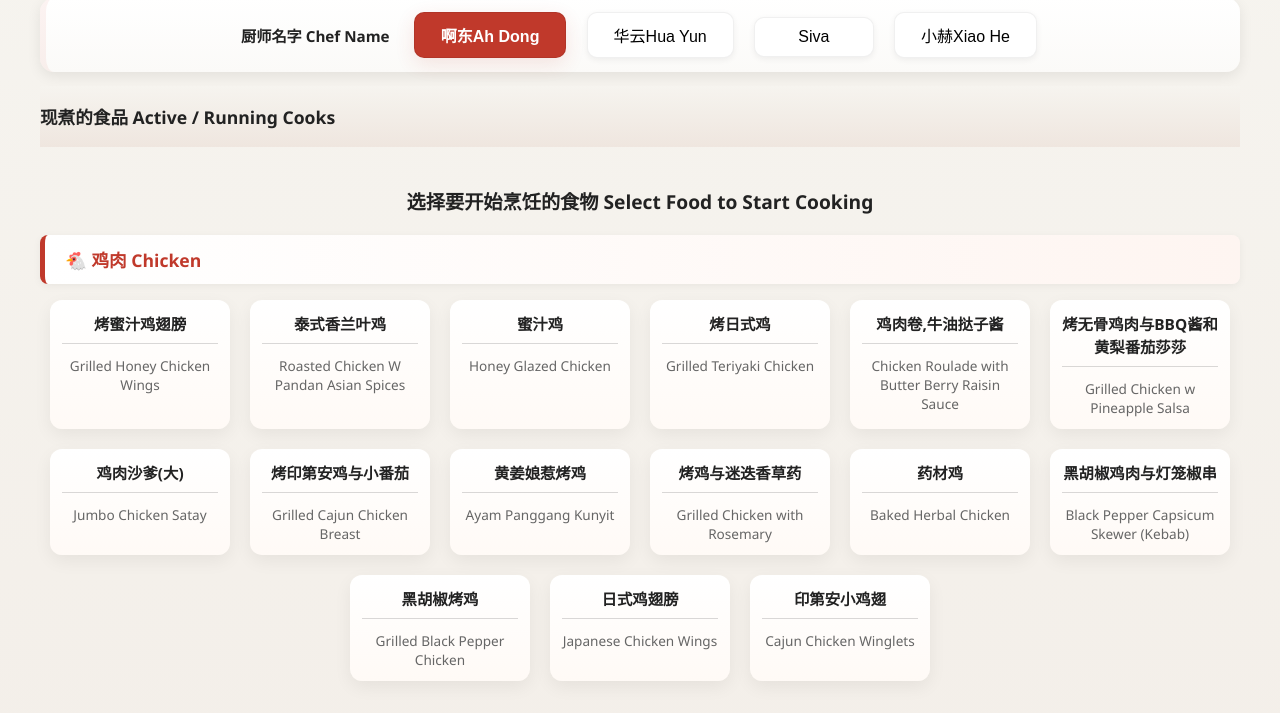
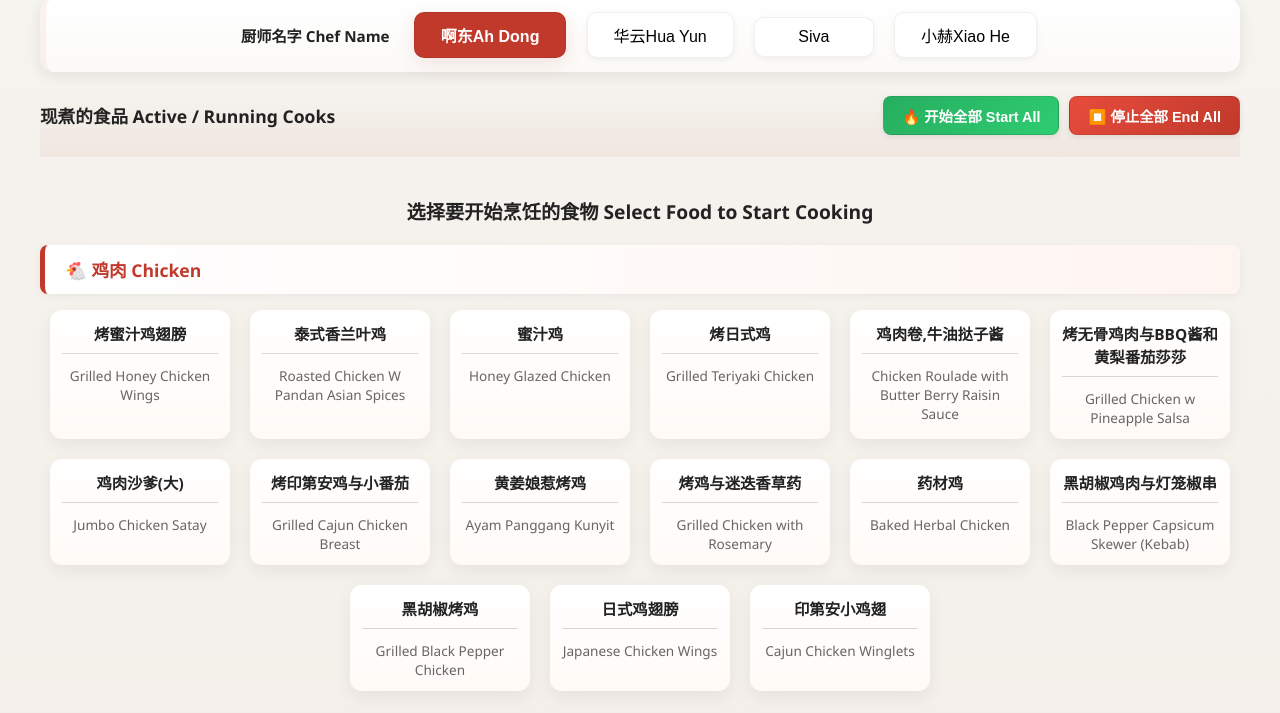
Before and after one commit to Detectiveplati/kitchentemplog, a website: page departments/combioven.html in a window 1280 px wide. Shown: the part 87-800 px from the top of the page. Drawn offline with Linux system fonts and the light colour scheme; no server answers.

Commit message:
Added a Start all and End All cooks button for better UX

```diff
--- a/app.js
+++ b/app.js
@@ -157,6 +157,47 @@
   renderActiveCooks();
   checkAllTimers();
 }
+
+// ============================================================
+// BULK ACTIONS - Start/End All Cooks
+// ============================================================
+function startAllCooks() {
+  const unstarted = cooks.filter(c => !c.startTime);
+  if (unstarted.length === 0) {
+    showToast("No cooks to start", "error");
+    return;
+  }
+
+  unstarted.forEach(cook => {
+    cook.startTime = Date.now();
+    cook.timerRunning = true;
+  });
+
+  renderActiveCooks();
+  startGlobalTimer();
+  showToast(`🔥 Started ${unstarted.length} cook(s)`);
+}
+
+function endAllCooks() {
+  const running = cooks.filter(c => c.startTime && !c.endTime);
+  if (running.length === 0) {
+    showToast("No running cooks to end", "error");
+    return;
+  }
+
+  const now = Date.now();
+  running.forEach(cook => {
+    cook.endTime = now;
+    const sec = (now - cook.startTime) / 1000;
+    cook.duration = (sec / 60).toFixed(1);
+    cook.timerRunning = false;
+  });
+
+  renderActiveCooks();
+  checkAllTimers();
+  showToast(`⏹️ Ended ${running.length} cook(s)`);
+}
+
 
 function updateTemp(id, value) {
   const cook = cooks.find(c => c.id === id);
--- a/departments/combioven.html
+++ b/departments/combioven.html
@@ -24,7 +24,13 @@
   </div>
 
   <div id="active-cooks">
-    <h2>现煮的食品 Active / Running Cooks</h2>
+    <div class="active-header">
+      <h2>现煮的食品 Active / Running Cooks</h2>
+      <div class="bulk-actions">
+        <button class="bulk-btn start-all-btn" onclick="startAllCooks()">🔥 开始全部 Start All</button>
+        <button class="bulk-btn end-all-btn" onclick="endAllCooks()">⏹️ 停止全部 End All</button>
+      </div>
+    </div>
     <div class="active-grid" id="active-grid"></div>
   </div>
 
--- a/styles.css
+++ b/styles.css
@@ -105,9 +105,48 @@
   margin-top: -10px;
 }
 
+.active-header {
+  display: flex;
+  justify-content: space-between;
+  align-items: center;
+  gap: 16px;
+  margin-bottom: 12px;
+}
+
 #active-cooks h2 {
   font-size: 1.1rem;
-  margin: 8px 0;
+  margin: 0;
+}
+
+.bulk-actions {
+  display: flex;
+  gap: 10px;
+}
+
+.bulk-btn {
+  padding: 8px 18px;
+  font-size: 0.9rem;
+  font-weight: 600;
+  border-radius: 8px;
+  border: 1px solid rgba(0,0,0,0.1);
+  cursor: pointer;
+  transition: transform 0.12s, box-shadow 0.12s;
+  box-shadow: 0 2px 6px rgba(0,0,0,0.08);
+}
+
+.bulk-btn:hover {
+  transform: translateY(-2px);
+  box-shadow: 0 4px 12px rgba(0,0,0,0.15);
+}
+
+.start-all-btn {
+  background: linear-gradient(135deg, #27ae60, #2ecc71);
+  color: white;
+}
+
+.end-all-btn {
+  background: linear-gradient(135deg, #e74c3c, #c0392b);
+  color: white;
 }
 
 .active-grid {
```
